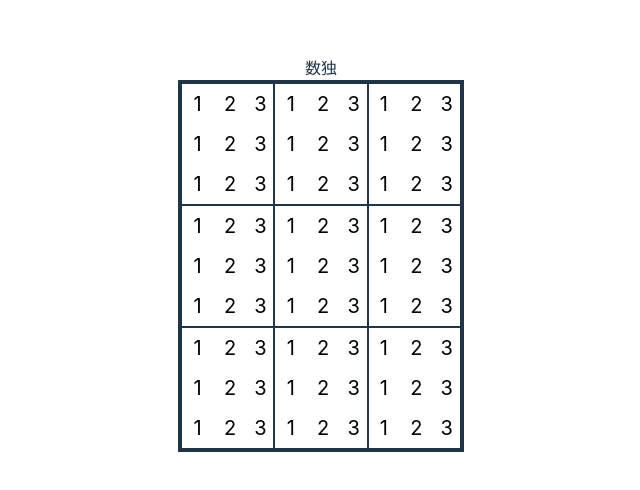
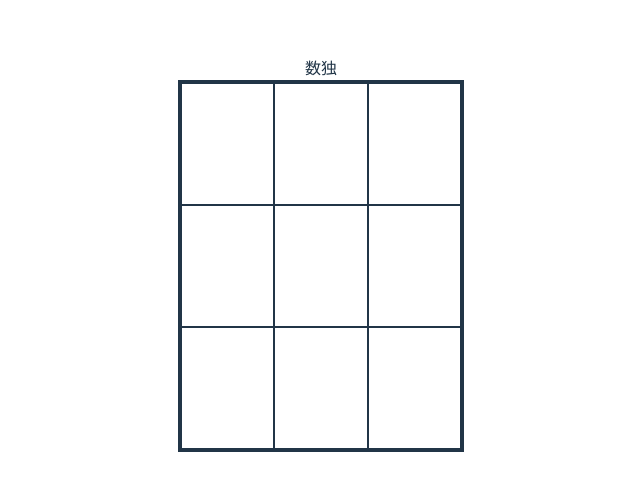
Before and after one commit to hiro7392/Sudoku_vite, a React (Vite) app: page / in a window 1280 px wide. Shown: the part 146-636 px from the top of the page, without its empty margins (319-959 px from the left). Built offline with nearby package versions, Linux system fonts and the light colour scheme.

Commit message:
決まっていない場所は空白に指定

```diff
--- a/src/Grid3x3.tsx
+++ b/src/Grid3x3.tsx
@@ -1,3 +1,5 @@
+import { useEffect, useState } from "react";
+
 const rowStyle={
     display:"flex",
     margin:"0px",
@@ -28,24 +30,45 @@ const massFixedCss:React.CSSProperties={
     borderColor: 'red',
     borderStyle: 'dashed',
 }
+export const row3=(num:number)=>{
+    return(
+        <div className="item" style={massFixedCss}>
+            {num>0?num:" "}
+        </div>
+    );
+};
 export const Grid3x3=()=>{
+    const [gridNums,setGridNums]=useState<number[]>([...Array<number>(9)].map(()=>0));//  初期値は全て-1
+    useEffect(()=>{
+
+        const initialNums:number[]=[...Array<number>(9)].map(()=>-1);
+
+
+    },[]);
+    const row3=(num:number)=>{
+        return(
+            <div className="item" style={massFixedCss}>
+                {num>0?num:" "}
+            </div>
+        );
+    };
     return(
         <div style={{ borderWidth:"0.3px",
         borderStyle:"solid",}}>
             <div className="container" style={rowStyle}>
-                <div className="item" style={massFixedCss}>1</div>
-                <div className="item" style={massFixedCss}>2</div>
-                <div className="item" style={massFixedCss}>3</div>
+                {row3(gridNums[0])}
+                {row3(gridNums[1])}
+                {row3(gridNums[2])}
             </div>
             <div className="container" style={rowStyle}>
-                <div className="item" style={massFixedCss}>1</div>
-                <div className="item" style={massFixedCss}>2</div>
-                <div className="item" style={massFixedCss}>3</div>
+                {row3(gridNums[3])}
+                {row3(gridNums[4])}
+                {row3(gridNums[5])}
             </div>
             <div className="container" style={rowStyle}>
-                <div className="item" style={massFixedCss}>1</div>
-                <div className="item" style={massFixedCss}>2</div>
-                <div className="item" style={massFixedCss}>3</div>
+                {row3(gridNums[6])}
+                {row3(gridNums[7])}
+                {row3(gridNums[8])}
             </div>
         </div>
     );
```
